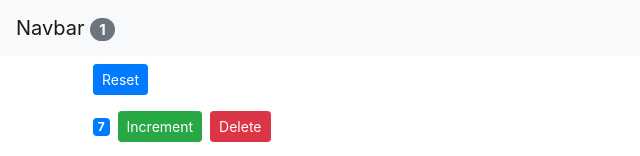
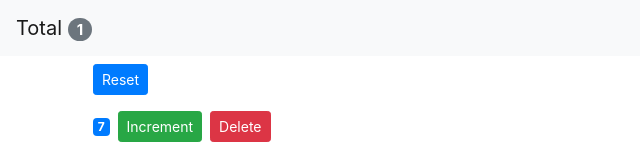
Before and after one commit to jspark721/shopping-cart, a React (Create React App) app: page / in a window 1280 px wide. Shown: the top 156 px of the page, without its empty margins (0-640 px from the left). Built offline with nearby package versions, Linux system fonts and the light colour scheme.

Commit message:
switch navbar class component to stateless functional component

```diff
--- a/src/components/navbar.jsx
+++ b/src/components/navbar.jsx
@@ -1,19 +1,18 @@
 import React, { Component } from 'react';
 
-class NavBar extends Component {
-  state = {};
-  render() {
+//switch to a stateless functional component
+
+function NavBar(props) {
   return (
     <nav className='navbar navbar-light bg-light'>
       <a className='navbar-brand' href='/'>
-          Navbar{' '}
+        Total{' '}
         <span className='badge badge-pill badge-secondary'>
-            {this.props.totalCounters}
+          {props.totalCounters}
         </span>
       </a>
     </nav>
   );
 }
-}
 
 export default NavBar;
```
Lines whose indentation alone changed are shown as unchanged.
